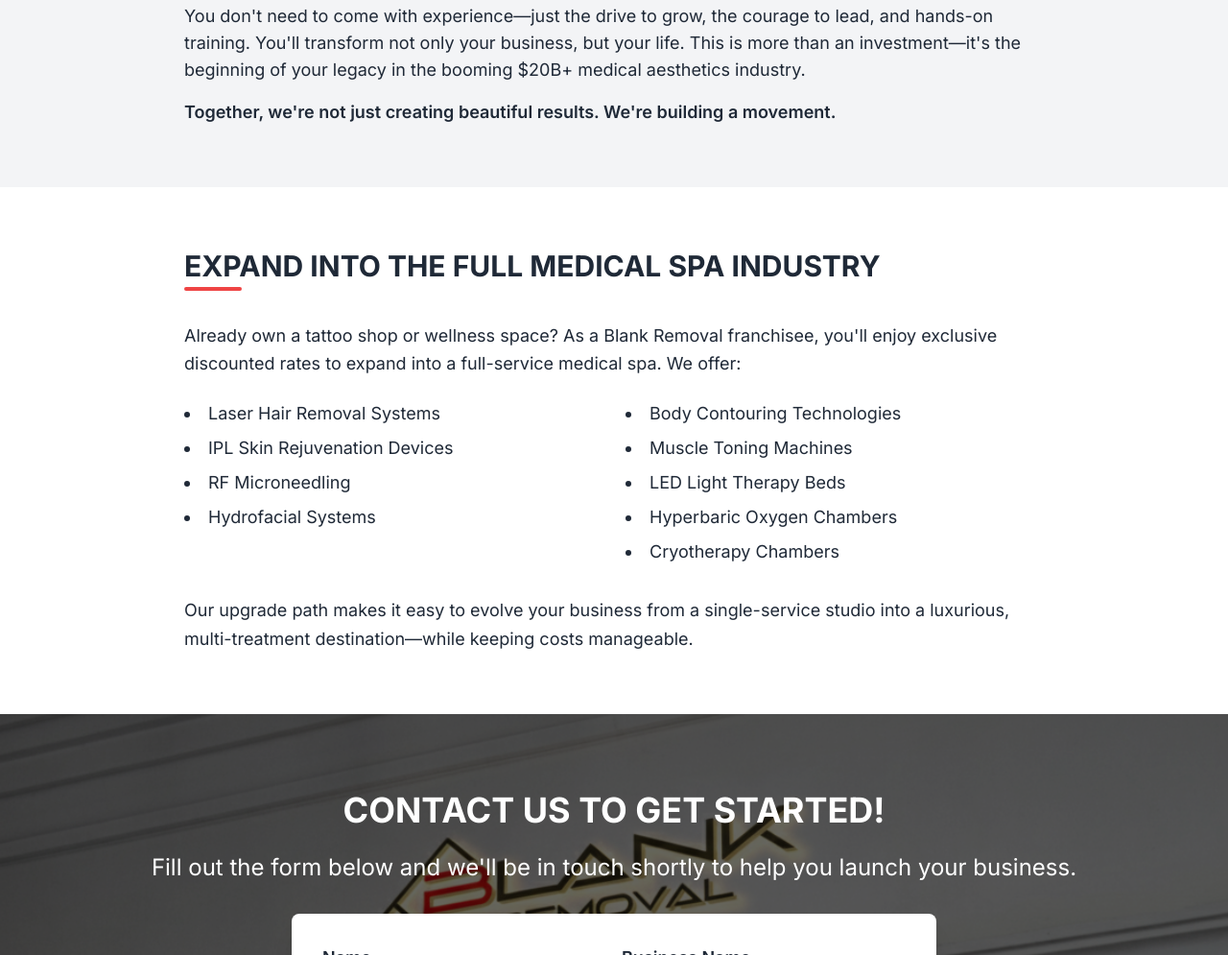
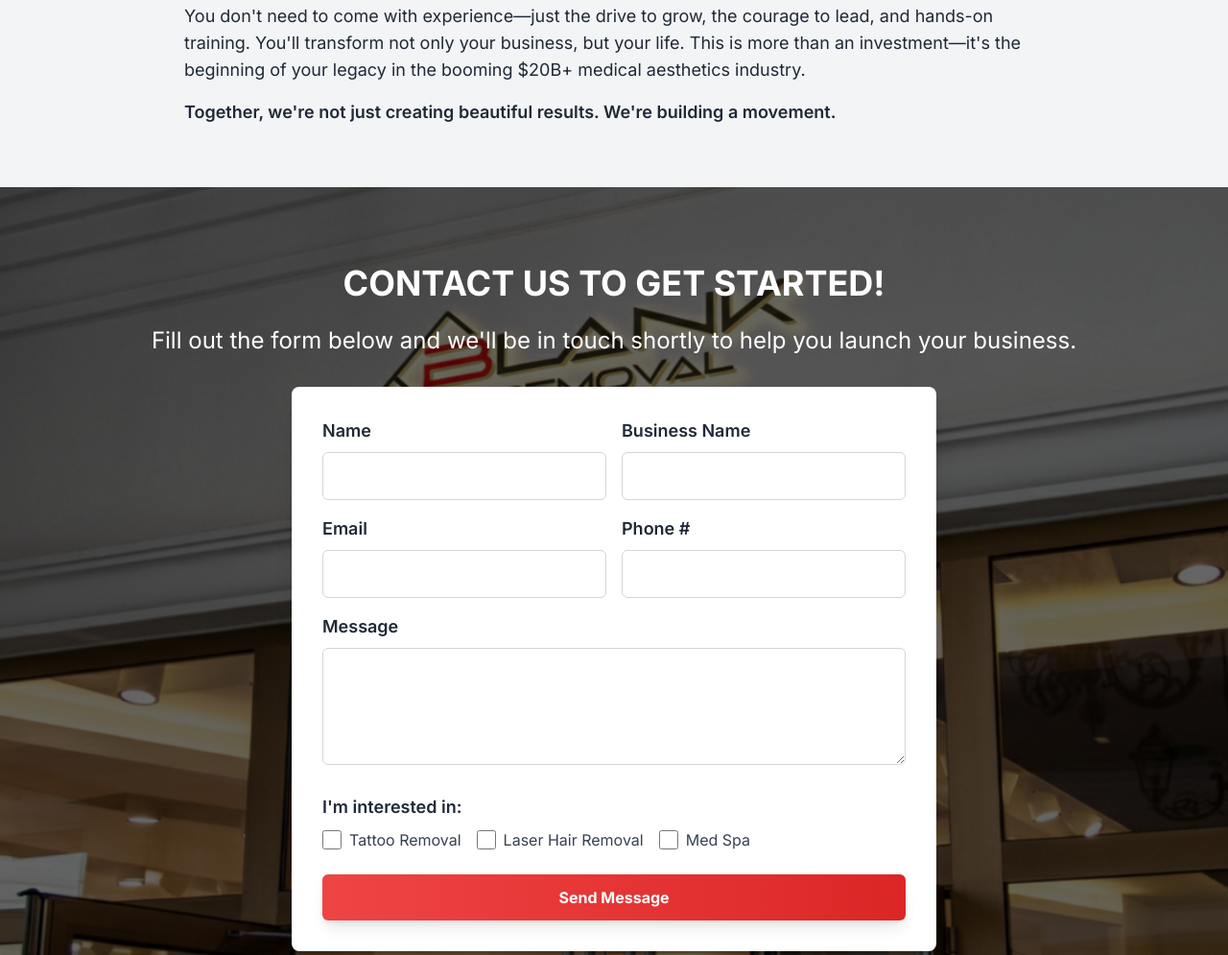
Before and after one commit to telacode/blank-removal-website, a plain HTML site: page index.html in a window 1280 px wide. Shown: the part 3118-4113 px from the top of the page at 96% size. Drawn offline with nearby package versions, Linux system fonts and the light colour scheme.

Commit message:
Update index.html

```diff
--- a/index.html
+++ b/index.html
@@ -271,30 +271,6 @@
         </div>
     </section>
 
-    <!-- Expand into Medical Spa Industry Section -->
-    <section id="expand-spa" class="py-16 px-4 bg-white">
-        <div class="container mx-auto max-w-4xl">
-            <h2 class="text-3xl font-bold section-header mb-8">EXPAND INTO THE FULL MEDICAL SPA INDUSTRY</h2>
-            <p class="text-lg leading-relaxed mb-6">Already own a tattoo shop or wellness space? As a Blank Removal franchisee, you'll enjoy exclusive discounted rates to expand into a full-service medical spa. We offer:</p>
-            <div class="grid grid-cols-1 md:grid-cols-2 gap-6 text-lg">
-                <ul class="list-disc list-inside space-y-2">
-                    <li>Laser Hair Removal Systems</li>
-                    <li>IPL Skin Rejuvenation Devices</li>
-                    <li>RF Microneedling</li>
-                    <li>Hydrofacial Systems</li>
-                </ul>
-                <ul class="list-disc list-inside space-y-2">
-                    <li>Body Contouring Technologies</li>
-                    <li>Muscle Toning Machines</li>
-                    <li>LED Light Therapy Beds</li>
-                    <li>Hyperbaric Oxygen Chambers</li>
-                    <li>Cryotherapy Chambers</li>
-                </ul>
-            </div>
-            <p class="mt-8 text-lg leading-relaxed">Our upgrade path makes it easy to evolve your business from a single-service studio into a luxurious, multi-treatment destination—while keeping costs manageable.</p>
-        </div>
-    </section>
-
     <!-- Get Started Today Section (Call to Action) -->
     <section id="contact" class="contact-section-bg text-white py-20 px-4 text-center">
         <div class="contact-overlay"></div>
```
